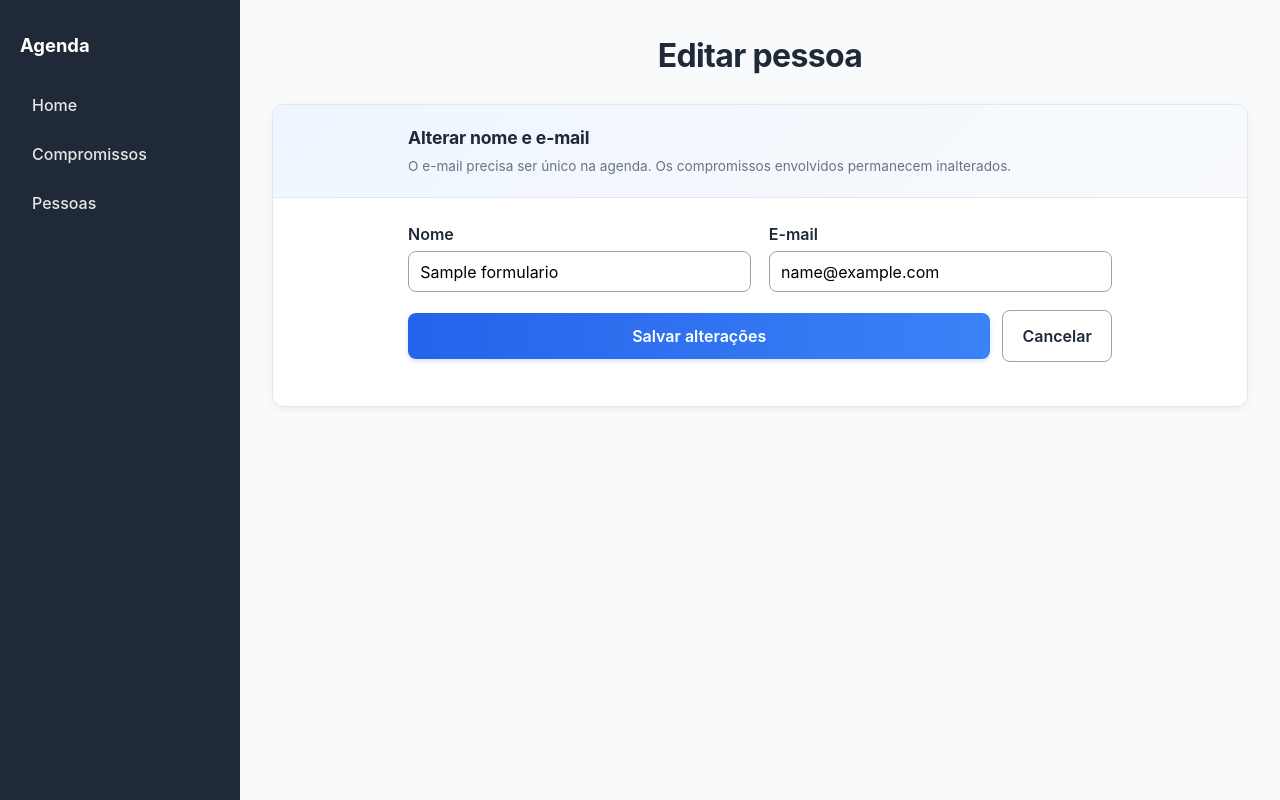
After one commit to augustopdelima/agenda-compromissos, a Flask app: template app/templates/pessoas/editar.html in a window 1280 px wide. The commit adds this page. Run offline with Flask 3, Linux system fonts and the light colour scheme; the template is opened without the code that fills it: most values are stand-ins (such as "Sample title", 1, 10 or a date in 2020); parts of the project's set-up code (start-up, migrations or seed data) failed here and were passed over.

Commit message:
feat: adicionar tela e acao de editar pessoa
Novo template de edicao com resumo de erros acessivel, link Editar no card da pessoa e ajustes de espacamento no CSS.

```diff
--- a/app/static/css/componentes.css
+++ b/app/static/css/componentes.css
@@ -482,6 +482,7 @@
 
 .pessoa-card__dados {
     display: flex;
+    flex: 1;
     flex-direction: column;
     gap: 0.2rem;
     min-width: 0;
@@ -501,6 +502,13 @@
 .pessoa-card__email {
     color: var(--cor-texto-suave);
     font-size: 0.8rem;
+}
+
+.pessoa-card__acoes {
+    display: flex;
+    align-items: center;
+    flex-shrink: 0;
+    margin-left: auto;
 }
 
 /* Página de detalhes do compromisso */
--- /dev/null
+++ b/app/templates/pessoas/editar.html
@@ -0,0 +1,83 @@
+{% extends "base.html" %}
+
+{% block titulo %}Editar pessoa — Agenda de Compromissos{% endblock %}
+
+{% block conteudo %}
+    <h1>Editar pessoa</h1>
+
+    <form class="formulario"
+          id="formulario-editar"
+          action="{{ url_for('pessoas.atualizar', id=pessoa.id) }}"
+          method="POST"
+          novalidate>
+        <input type="hidden" name="url_retorno" value="{{ url_cancelar }}">
+
+        <div class="formulario__cabecalho">
+            <h2 class="formulario__titulo">Alterar nome e e-mail</h2>
+            <p class="formulario__descricao">
+                O e-mail precisa ser único na agenda. Os compromissos envolvidos
+                permanecem inalterados.
+            </p>
+        </div>
+
+        <div class="formulario__corpo">
+            {% if erros %}
+                <div class="resumo-erros" role="alert" tabindex="-1">
+                    <p><strong>Não foi possível salvar.</strong> Confira os campos abaixo:</p>
+                    <ul>
+                        {% for campo, mensagem in erros.items() %}
+                            <li>
+                                <a href="#{{ campo if campo in ['nome', 'email'] else 'formulario-editar' }}">
+                                    {{ mensagem }}
+                                </a>
+                            </li>
+                        {% endfor %}
+                    </ul>
+                </div>
+            {% endif %}
+
+            <div class="formulario__grid">
+                <div class="grupo-campo">
+                    <label for="nome">Nome</label>
+                    <input
+                        type="text"
+                        id="nome"
+                        name="nome"
+                        value="{{ formulario.get('nome', pessoa.nome) }}"
+                        aria-describedby="{{ 'nome-erro' if erros.get('nome') else '' }}"
+                        aria-invalid="{{ 'true' if erros.get('nome') else 'false' }}"
+                        class="{{ 'invalido' if erros.get('nome') else '' }}"
+                    >
+                    {% if erros.get('nome') %}
+                        <span class="texto-erro" id="nome-erro" role="alert">
+                            {{ erros.get('nome') }}
+                        </span>
+                    {% endif %}
+                </div>
+
+                <div class="grupo-campo">
+                    <label for="email">E-mail</label>
+                    <input
+                        type="email"
+                        id="email"
+                        name="email"
+                        value="{{ formulario.get('email', pessoa.email) }}"
+                        aria-describedby="{{ 'email-erro' if erros.get('email') else '' }}"
+                        aria-invalid="{{ 'true' if erros.get('email') else 'false' }}"
+                        class="{{ 'invalido' if erros.get('email') else '' }}"
+                    >
+                    {% if erros.get('email') %}
+                        <span class="texto-erro" id="email-erro" role="alert">
+                            {{ erros.get('email') }}
+                        </span>
+                    {% endif %}
+                </div>
+            </div>
+
+            <div class="formulario__acoes">
+                <button type="submit" class="botao">Salvar alterações</button>
+                <a class="botao-cancelar" href="{{ url_cancelar }}">Cancelar</a>
+            </div>
+        </div>
+    </form>
+{% endblock %}
```
Also changed, not shown: app/templates/componentes/lista_pessoas.html (+8 -0 lines).
